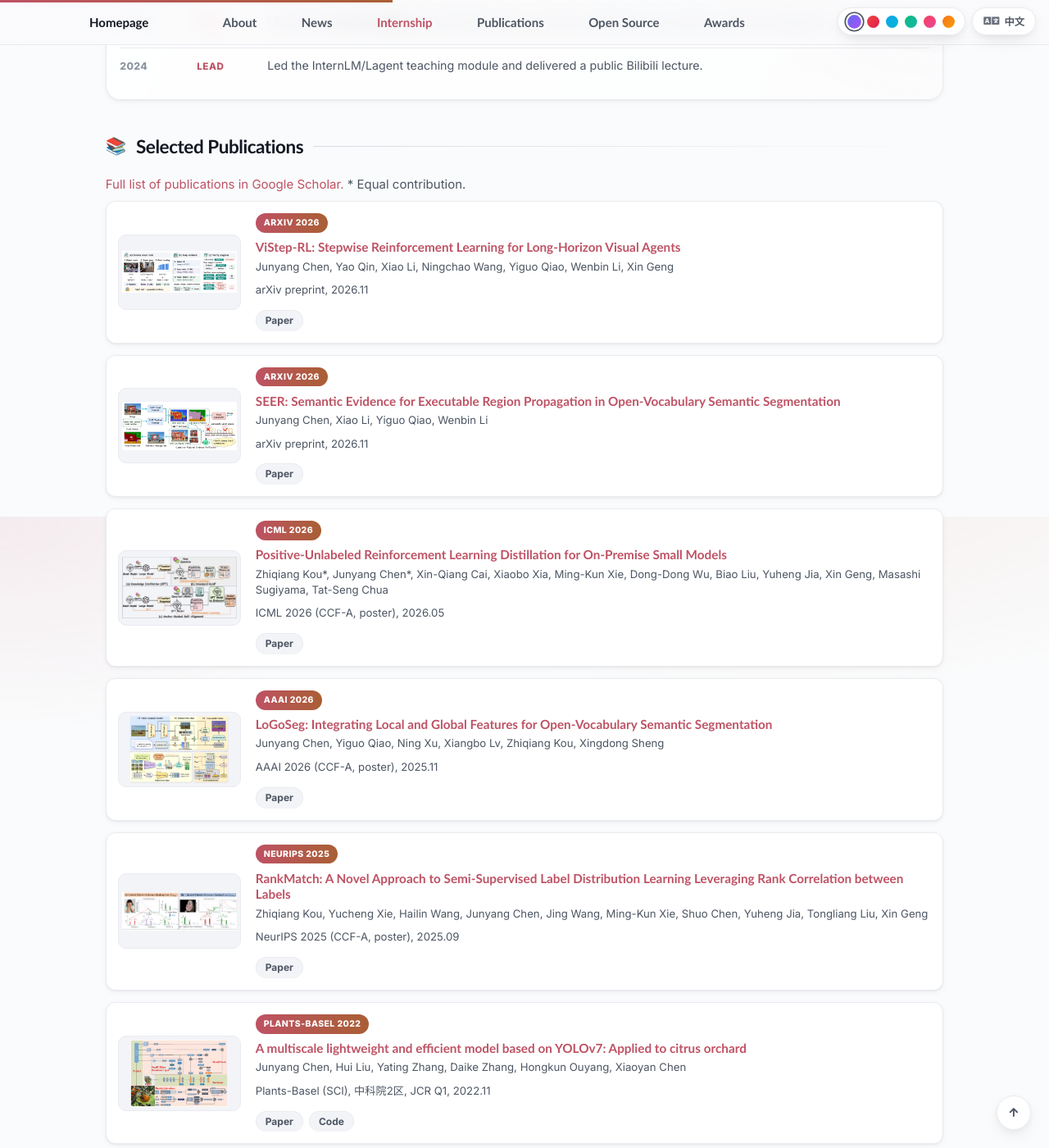
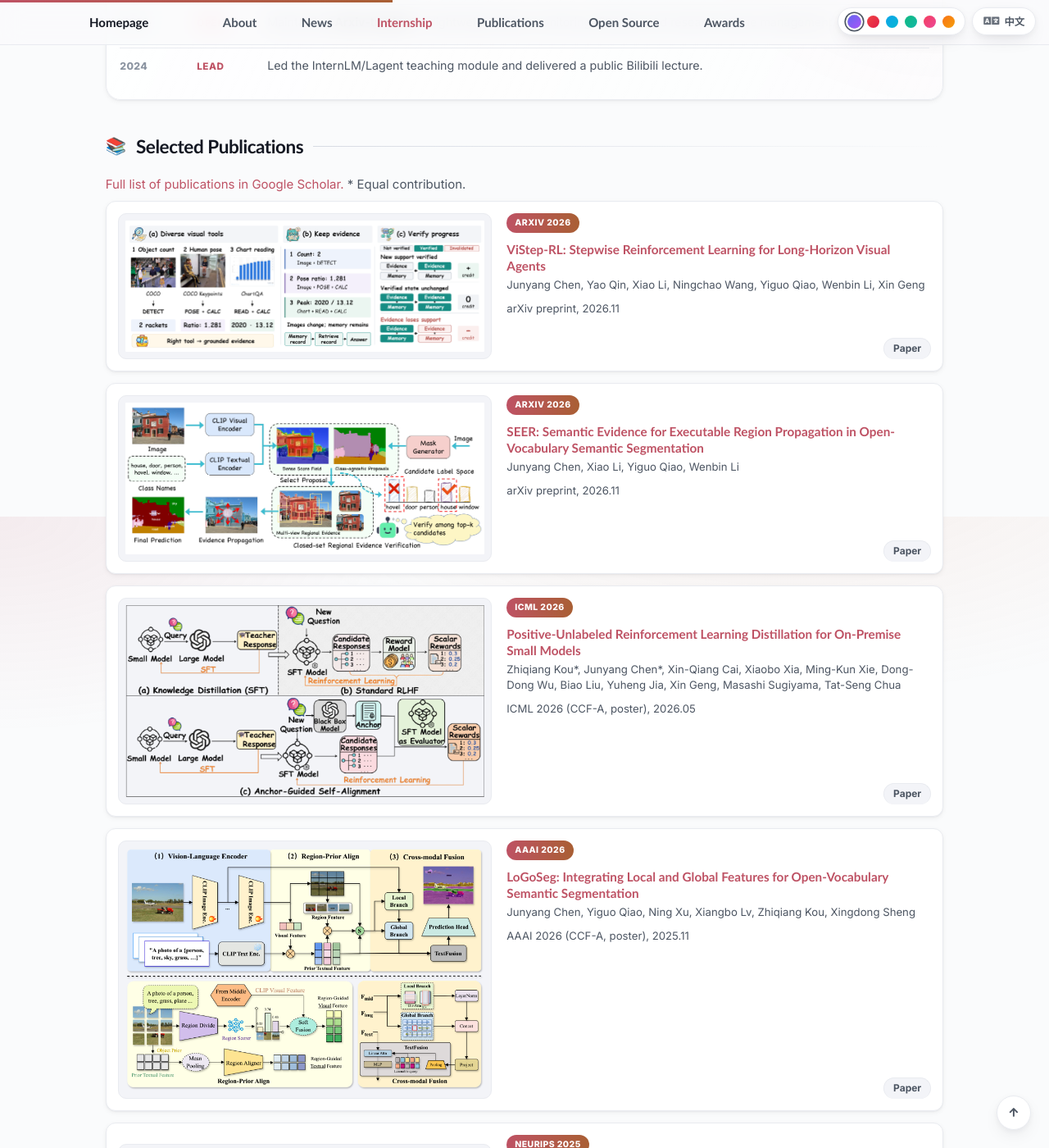
Before and after one commit to colorfulandcjy0806/colorfulandcjy0806.github.io, a Jekyll site: the page built from _pages/about.md, in a window 1280 px wide and 1400 px high, scrolled down 1170 px. Shown: the whole window at 82% size. Built offline with Jekyll 4.4.1, drawn with Linux system fonts in a browser that asks for light colours; comment, search, counter and statistics services are not loaded.

Commit message:
Improve publication card image layout

```diff
--- a/_pages/about.md
+++ b/_pages/about.md
@@ -105,7 +105,7 @@ redirect_from:
       <h3><a href="{{ paper.paper }}">{{ paper.title }}</a></h3>
       <p class="pub-authors">{{ paper.authors }}</p>
       <p class="pub-venue">{{ paper.venue_detail }}</p>
-      <div class="meta">
+      <div class="meta pub-actions">
         <a class="chip chip-arxiv" href="{{ paper.paper }}">Paper</a>
         {% if paper.code %}<a class="chip" href="{{ paper.code }}">Code</a>{% endif %}
         {% if paper.citation_label %}<span class="chip chip-cite">{{ paper.citation_label }}</span>{% endif %}
--- a/assets/css/custom.css
+++ b/assets/css/custom.css
@@ -1461,15 +1461,24 @@ a.award-card:hover .ac-title { color: var(--text); }
 }
 .pub-note span { color: var(--text-soft); }
 .pub-row {
-  grid-template-columns: 150px minmax(0, 1fr);
-  align-items: center;
+  grid-template-columns: minmax(300px, 46%) minmax(0, 1fr);
+  align-items: center;
+}
+.pub-row > div {
+  display: flex;
+  min-width: 0;
+  height: 100%;
+  flex-direction: column;
 }
 .pub-row img {
-  height: 92px;
+  display: block;
+  width: 100%;
+  height: auto;
   object-fit: contain;
   background: var(--surface-2);
   border-radius: 10px;
-  padding: 4px;
+  padding: 8px;
+  align-self: center;
 }
 .pub-row h3 {
   margin-bottom: 0.25em;
@@ -1485,6 +1494,11 @@ a.award-card:hover .ac-title { color: var(--text); }
 .feature .meta {
   gap: 7px;
   flex-wrap: wrap;
+}
+.pub-row .pub-actions {
+  justify-content: flex-end;
+  margin-top: auto;
+  padding-top: 0.6em;
 }
 
 .project-grid-two {
@@ -1797,11 +1811,12 @@ a.award-card:hover .ac-title { color: var(--text); }
   .community-feature-reverse .community-copy { order: initial; }
   .community-media img { aspect-ratio: 16 / 7.8; }
   .news-compact li { grid-template-columns: 72px 58px minmax(0, 1fr); gap: 9px; }
-  .pub-row { grid-template-columns: 110px minmax(0, 1fr); }
+  .pub-row { grid-template-columns: minmax(260px, 40%) minmax(0, 1fr); }
 }
 @media (max-width: 560px) {
   .hero-contact { font-size: 0.86rem; }
   .news-compact li { grid-template-columns: 1fr; gap: 2px; }
   .pub-row { grid-template-columns: 1fr; }
-  .pub-row img { width: 100%; height: auto; max-height: 160px; }
-}
+  .pub-row img { width: 100%; height: auto; max-height: none; }
+  .pub-row .pub-actions { justify-content: flex-end; }
+}
```
